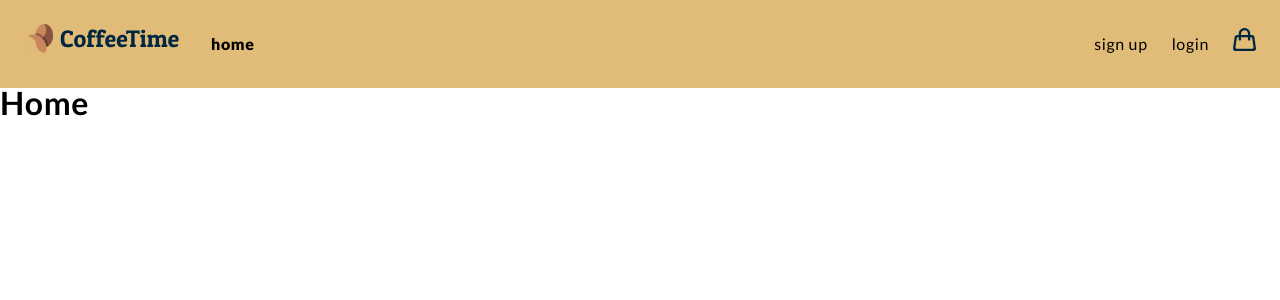
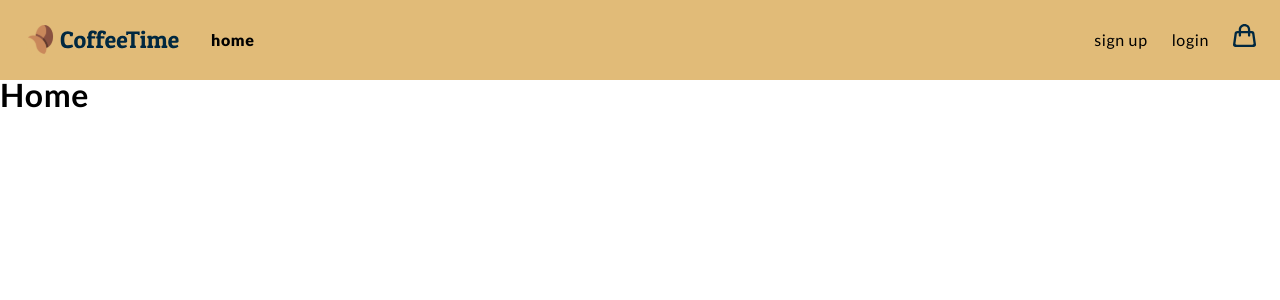
Before and after one commit to jphelps871/coffee_site, a React (Create React App) app: page / in a window 1280 px wide. Shown: the top 300 px of the page. Built offline with nearby package versions, Linux system fonts and the light colour scheme.

Commit message:
fixed header centering

```diff
--- a/src/features/header/header.scss
+++ b/src/features/header/header.scss
@@ -14,6 +14,11 @@ header {
 
   padding-top: 24px;
   padding-bottom: 24px;
+}
+
+#logo {
+  display: flex;
+  align-items: center;
 }
 
 .nav {
```
